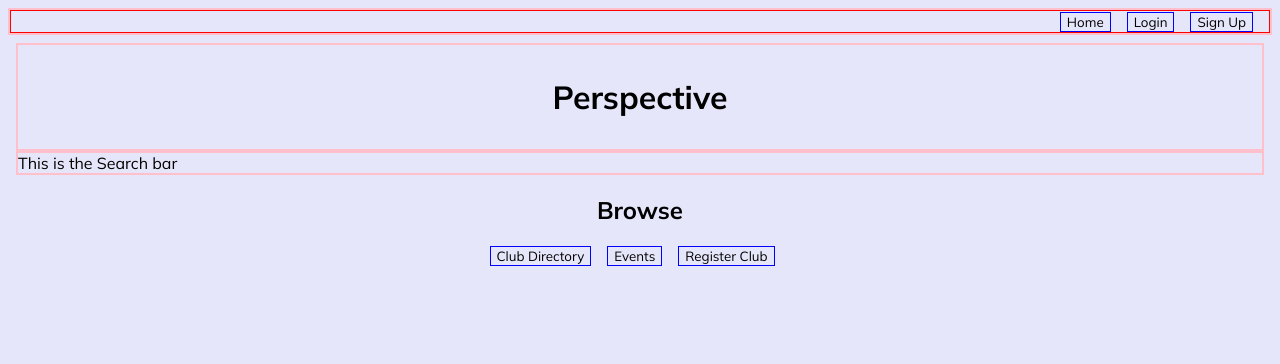
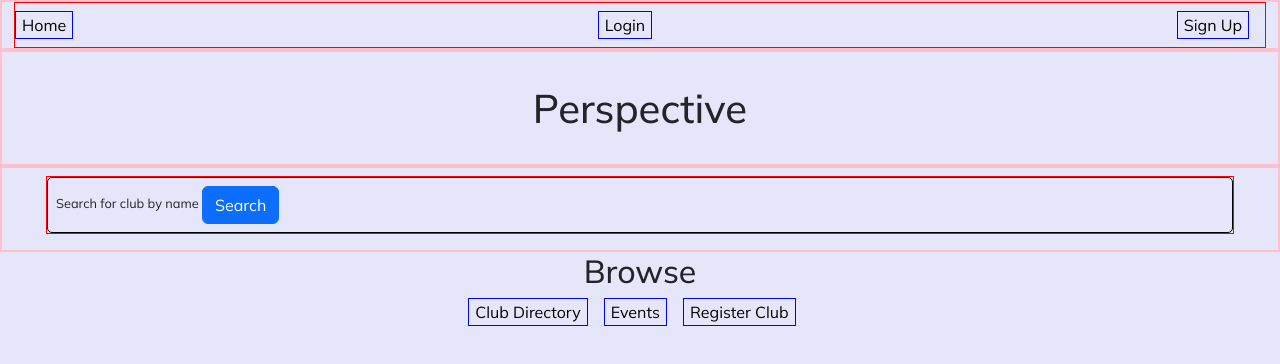
Before and after one commit to jenpennen/ucla-perspective, a React (Vite) app: page / in a window 1280 px wide. Shown: the top 364 px of the page. Built offline with nearby package versions, Linux system fonts and the light colour scheme.

Commit message:
installed bootstrap and added searchbar

```diff
--- a/index.html
+++ b/index.html
@@ -9,6 +9,12 @@
       href="https://fonts.googleapis.com/css2?family=Mulish:ital,wght@0,200..1000;1,200..1000&display=swap"
       rel="stylesheet"
     />
+    <link
+      rel="stylesheet"
+      href="https://cdn.jsdelivr.net/npm/bootstrap@5.3.2/dist/css/bootstrap.min.css"
+      integrity="sha384-T3c6CoIi6uLrA9TneNEoa7RxnatzjcDSCmG1MXxSR1GAsXEV/Dwwykc2MPK8M2HN"
+      crossorigin="anonymous"
+    />
     <meta name="viewport" content="width=device-width, initial-scale=1.0" />
     <title>Perspective</title>
   </head>
--- a/package.json
+++ b/package.json
@@ -13,6 +13,7 @@
     "@fortawesome/fontawesome-free": "^6.6.0",
     "@fortawesome/fontawesome-svg-core": "^6.6.0",
     "react": "^18.3.1",
+    "react-bootstrap": "^2.10.4",
     "react-dom": "^18.3.1",
     "react-router-dom": "^6.26.1",
     "styled-components": "^6.1.13"
--- a/src/components/SearchBar.jsx
+++ b/src/components/SearchBar.jsx
@@ -1,3 +1,24 @@
+import styled from "styled-components";
+import Button from "react-bootstrap/Button";
+const SearchContainer = styled.div`
+  //display: flex;
+  border: 1px red solid;
+  align-items: center;
+  margin: 0.5rem 2rem 1rem 2rem;
+`;
+const SearchInput = styled.div`
+  padding: 0.5rem;
+  align-items: center;
+  border: 1px solid black;
+  border-radius: 5px;
+  font-size: 0.8rem;
+`;
 export function SearchBar() {
-  return <div>This is the Search bar</div>;
+  return (
+    <SearchContainer>
+      <SearchInput>
+        Search for club by name <Button variant="primary">Search</Button>
+      </SearchInput>
+    </SearchContainer>
+  );
 }
```
Also changed, not shown: 1 other file (tests, documents, lock files or other folders).
